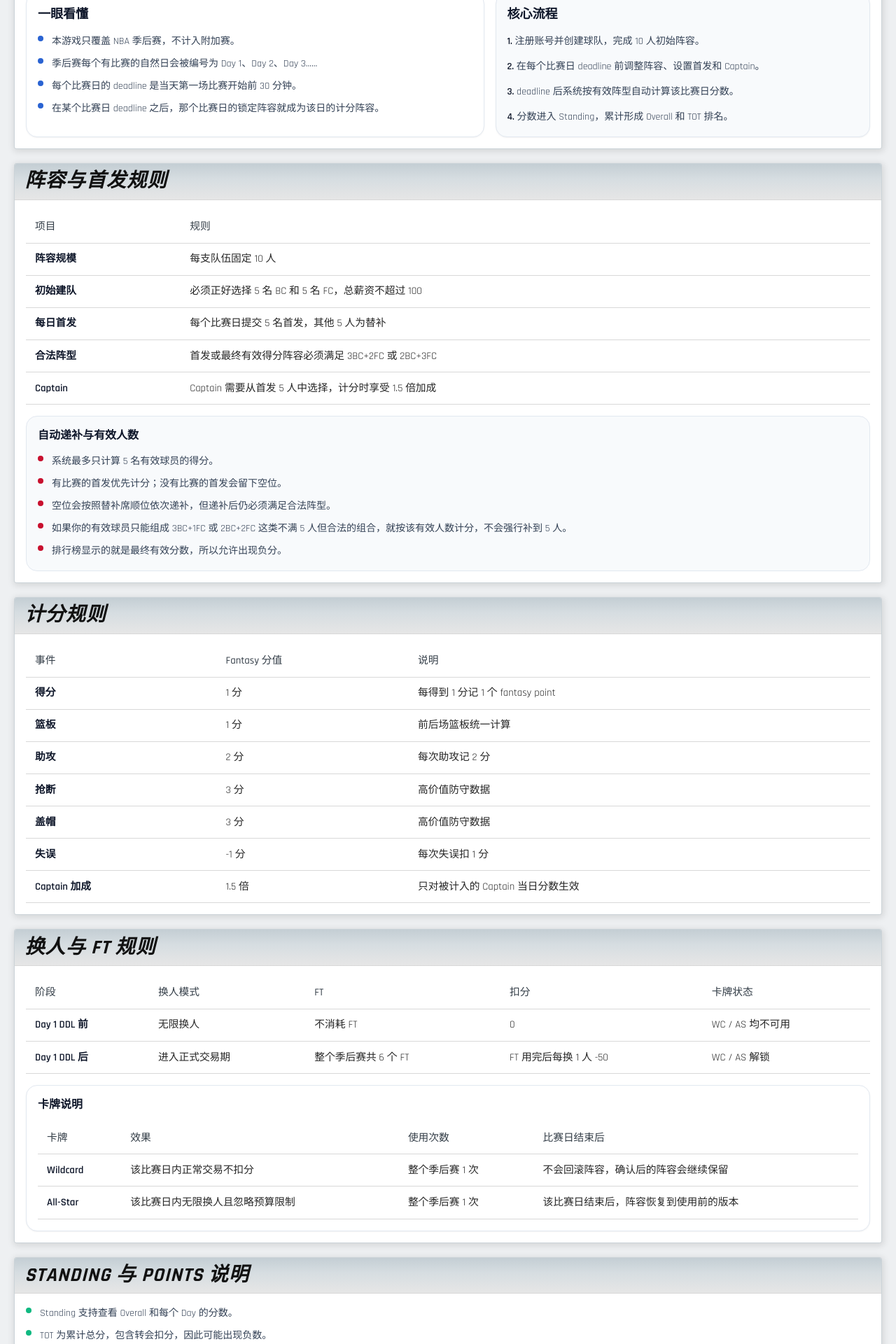
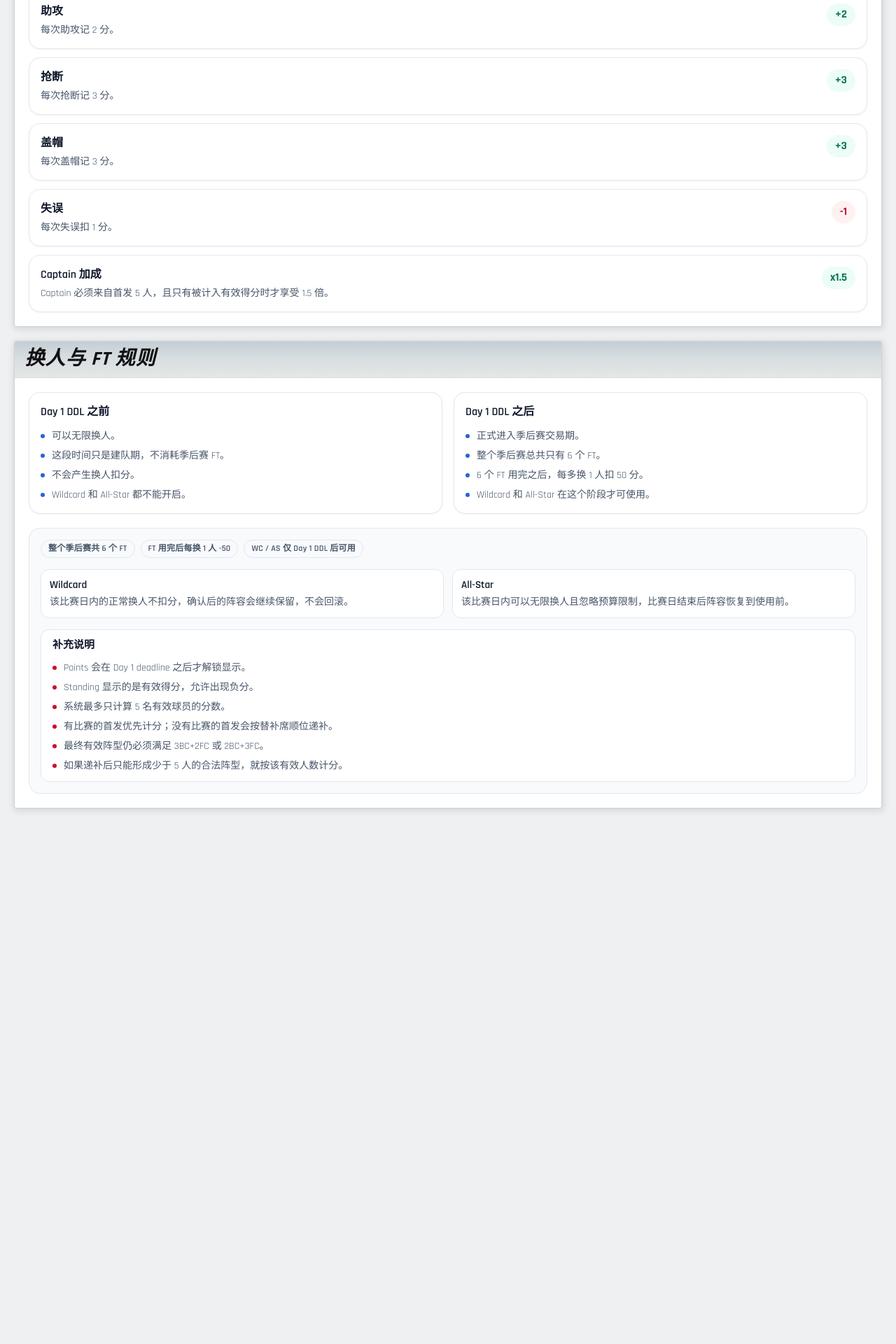
Before and after one commit to Levine-Lai/nba-playoffs-fantasy, a Next.js app in the folder frontend/: page /help in a window 1280 px wide. Shown: the part 520-2440 px from the top of the page at 70% size. After the commit the page ends 1695 px from the top, so only its background shows below. Built offline with nearby package versions, Linux system fonts and the light colour scheme.

Commit message:
Tighten help page for mobile

```diff
--- a/frontend/src/app/help/page.tsx
+++ b/frontend/src/app/help/page.tsx
@@ -1,257 +1,173 @@
-const scoringRows = [
-  { event: "得分", value: "1 分", note: "每得到 1 分记 1 个 fantasy point" },
-  { event: "篮板", value: "1 分", note: "前后场篮板统一计算" },
-  { event: "助攻", value: "2 分", note: "每次助攻记 2 分" },
-  { event: "抢断", value: "3 分", note: "高价值防守数据" },
-  { event: "盖帽", value: "3 分", note: "高价值防守数据" },
-  { event: "失误", value: "-1 分", note: "每次失误扣 1 分" },
-  { event: "Captain 加成", value: "1.5 倍", note: "只对被计入的 Captain 当日分数生效" }
-] as const;
-
-const lineupRows = [
-  { item: "阵容规模", rule: "每支队伍固定 10 人" },
-  { item: "初始建队", rule: "必须正好选择 5 名 BC 和 5 名 FC，总薪资不超过 100" },
-  { item: "每日首发", rule: "每个比赛日提交 5 名首发，其他 5 人为替补" },
-  { item: "合法阵型", rule: "首发或最终有效得分阵容必须满足 3BC+2FC 或 2BC+3FC" },
-  { item: "Captain", rule: "Captain 需要从首发 5 人中选择，计分时享受 1.5 倍加成" }
-] as const;
-
-const transferRows = [
+const scoringRules = [
   {
-    stage: "Day 1 DDL 前",
-    transfer: "无限换人",
-    ft: "不消耗 FT",
-    penalty: "0",
-    chips: "WC / AS 均不可用"
+    label: "得分",
+    value: "+1",
+    detail: "球员每得到 1 分，Fantasy 记 1 分。"
   },
   {
-    stage: "Day 1 DDL 后",
-    transfer: "进入正式交易期",
-    ft: "整个季后赛共 6 个 FT",
-    penalty: "FT 用完后每换 1 人 -50",
-    chips: "WC / AS 解锁"
+    label: "篮板",
+    value: "+1",
+    detail: "前场篮板和后场篮板统一按 1 分计算。"
+  },
+  {
+    label: "助攻",
+    value: "+2",
+    detail: "每次助攻记 2 分。"
+  },
+  {
+    label: "抢断",
+    value: "+3",
+    detail: "每次抢断记 3 分。"
+  },
+  {
+    label: "盖帽",
+    value: "+3",
+    detail: "每次盖帽记 3 分。"
+  },
+  {
+    label: "失误",
+    value: "-1",
+    detail: "每次失误扣 1 分。"
+  },
+  {
+    label: "Captain 加成",
+    value: "x1.5",
+    detail: "Captain 必须来自首发 5 人，且只有被计入有效得分时才享受 1.5 倍。"
   }
 ] as const;
 
-const chipRows = [
+const transferStages = [
   {
-    chip: "Wildcard",
-    effect: "该比赛日内正常交易不扣分",
-    limit: "整个季后赛 1 次",
-    restore: "不会回滚阵容，确认后的阵容会继续保留"
+    title: "Day 1 DDL 之前",
+    items: [
+      "可以无限换人。",
+      "这段时间只是建队期，不消耗季后赛 FT。",
+      "不会产生换人扣分。",
+      "Wildcard 和 All-Star 都不能开启。"
+    ]
   },
   {
-    chip: "All-Star",
-    effect: "该比赛日内无限换人且忽略预算限制",
-    limit: "整个季后赛 1 次",
-    restore: "该比赛日结束后，阵容恢复到使用前的版本"
+    title: "Day 1 DDL 之后",
+    items: [
+      "正式进入季后赛交易期。",
+      "整个季后赛总共只有 6 个 FT。",
+      "6 个 FT 用完之后，每多换 1 人扣 50 分。",
+      "Wildcard 和 All-Star 在这个阶段才可使用。"
+    ]
   }
 ] as const;
 
-const overviewItems = [
-  "本游戏只覆盖 NBA 季后赛，不计入附加赛。",
-  "季后赛每个有比赛的自然日会被编号为 Day 1、Day 2、Day 3……",
-  "每个比赛日的 deadline 是当天第一场比赛开始前 30 分钟。",
-  "在某个比赛日 deadline 之后，那个比赛日的锁定阵容就成为该日的计分阵容。"
+const chipRules = [
+  {
+    label: "Wildcard",
+    detail: "该比赛日内的正常换人不扣分，确认后的阵容会继续保留，不会回滚。"
+  },
+  {
+    label: "All-Star",
+    detail: "该比赛日内可以无限换人且忽略预算限制，比赛日结束后阵容恢复到使用前。"
+  }
 ] as const;
 
-const autoSubItems = [
-  "系统最多只计算 5 名有效球员的得分。",
-  "有比赛的首发优先计分；没有比赛的首发会留下空位。",
-  "空位会按照替补席顺位依次递补，但递补后仍必须满足合法阵型。",
-  "如果你的有效球员只能组成 3BC+1FC 或 2BC+2FC 这类不满 5 人但合法的组合，就按该有效人数计分，不会强行补到 5 人。",
-  "排行榜显示的就是最终有效分数，所以允许出现负分。"
+const transferNotes = [
+  "Points 会在 Day 1 deadline 之后才解锁显示。",
+  "Standing 显示的是有效得分，允许出现负分。",
+  "系统最多只计算 5 名有效球员的分数。",
+  "有比赛的首发优先计分；没有比赛的首发会按替补席顺位递补。",
+  "最终有效阵型仍必须满足 3BC+2FC 或 2BC+3FC。",
+  "如果递补后只能形成少于 5 人的合法阵型，就按该有效人数计分。"
 ] as const;
 
-const standingItems = [
-  "Standing 支持查看 Overall 和每个 Day 的分数。",
-  "TOT 为累计总分，包含转会扣分，因此可能出现负数。",
-  "Day 1 deadline 之前，Points 页面和相关分数展示会保持隐藏。",
-  "Day 1 deadline 之后，可以从 Standing 点击队名进入对应队伍的 Points 页面查看当期阵容和得分。"
-] as const;
+function RulePill({ children }: { children: React.ReactNode }) {
+  return (
+    <span className="inline-flex rounded-full border border-slate-200 bg-slate-50 px-2.5 py-1 text-[11px] font-semibold tracking-[0.02em] text-slate-600 sm:text-xs">
+      {children}
+    </span>
+  );
+}
 
 export default function HelpPage() {
   return (
-    <div className="space-y-5">
+    <div className="space-y-4 sm:space-y-5">
       <section className="panel overflow-hidden">
-        <div className="panel-head">游戏规则</div>
-        <div className="panel-body space-y-5">
-          <div className="rounded-2xl border border-slate-200 bg-[linear-gradient(135deg,#0b1f3a_0%,#143a73_55%,#1f5fbf_100%)] px-5 py-6 text-white shadow-sm">
-            <p className="text-xs font-semibold uppercase tracking-[0.24em] text-sky-100">NBA Playoff Fantasy</p>
-            <h1 className="mt-2 text-3xl font-semibold sm:text-4xl">中文游戏规则总览</h1>
-            <p className="mt-3 max-w-3xl text-sm leading-6 text-sky-50 sm:text-base">
-              这是一款只覆盖季后赛阶段的 NBA Fantasy Salary Cap 游戏。你需要在工资帽内组建 10 人阵容，在每个比赛日截止前锁定首发，
-              通过真实比赛数据获取积分，并在 Standing 中与所有玩家竞争排名。
-            </p>
+        <div className="panel-head">计分规则</div>
+        <div className="panel-body p-3 sm:p-5">
+          <div className="space-y-2.5 sm:space-y-3">
+            {scoringRules.map((rule) => (
+              <article
+                key={rule.label}
+                className="rounded-2xl border border-slate-200 bg-white px-3 py-3 shadow-sm sm:px-4 sm:py-4"
+              >
+                <div className="flex items-start justify-between gap-3">
+                  <div className="min-w-0">
+                    <h2 className="text-[15px] font-semibold leading-5 text-slate-900 sm:text-base">{rule.label}</h2>
+                    <p className="mt-1 text-[12.5px] leading-5 text-slate-600 sm:text-sm">{rule.detail}</p>
                   </div>
+                  <span
+                    className={`shrink-0 rounded-full px-3 py-1 text-sm font-bold sm:text-base ${
+                      rule.value.startsWith("-")
+                        ? "bg-rose-50 text-rose-700"
+                        : "bg-emerald-50 text-emerald-700"
+                    }`}
+                  >
+                    {rule.value}
+                  </span>
+                </div>
+              </article>
+            ))}
+          </div>
+        </div>
+      </section>
 
-          <div className="grid gap-4 lg:grid-cols-[1.1fr_0.9fr]">
-            <div className="rounded-2xl border border-slate-200 bg-white p-4 shadow-sm">
-              <h2 className="text-lg font-semibold text-slate-900">一眼看懂</h2>
-              <ul className="mt-3 space-y-2 text-sm leading-6 text-slate-700">
-                {overviewItems.map((item) => (
-                  <li key={item} className="flex gap-3">
-                    <span className="mt-1 h-2 w-2 shrink-0 rounded-full bg-brand-blue" />
+      <section className="panel overflow-hidden">
+        <div className="panel-head">换人与 FT 规则</div>
+        <div className="panel-body space-y-4 p-3 sm:space-y-5 sm:p-5">
+          <div className="grid gap-3 sm:gap-4 lg:grid-cols-2">
+            {transferStages.map((stage) => (
+              <article
+                key={stage.title}
+                className="rounded-2xl border border-slate-200 bg-white px-3 py-3 shadow-sm sm:px-4 sm:py-4"
+              >
+                <h2 className="text-[15px] font-semibold leading-5 text-slate-900 sm:text-base">{stage.title}</h2>
+                <ul className="mt-3 space-y-2 text-[12.5px] leading-5 text-slate-600 sm:text-sm">
+                  {stage.items.map((item) => (
+                    <li key={item} className="flex gap-2.5">
+                      <span className="mt-[7px] h-1.5 w-1.5 shrink-0 rounded-full bg-brand-blue" />
                       <span>{item}</span>
                     </li>
                   ))}
                 </ul>
+              </article>
+            ))}
           </div>
 
-            <div className="rounded-2xl border border-slate-200 bg-slate-50 p-4 shadow-sm">
-              <h2 className="text-lg font-semibold text-slate-900">核心流程</h2>
-              <ol className="mt-3 space-y-3 text-sm leading-6 text-slate-700">
-                <li>
-                  <span className="font-semibold text-slate-900">1.</span> 注册账号并创建球队，完成 10 人初始阵容。
-                </li>
-                <li>
-                  <span className="font-semibold text-slate-900">2.</span> 在每个比赛日 deadline 前调整阵容、设置首发和 Captain。
-                </li>
-                <li>
-                  <span className="font-semibold text-slate-900">3.</span> deadline 后系统按有效阵型自动计算该比赛日分数。
-                </li>
-                <li>
-                  <span className="font-semibold text-slate-900">4.</span> 分数进入 Standing，累计形成 Overall 和 TOT 排名。
-                </li>
-              </ol>
+          <div className="rounded-2xl border border-slate-200 bg-slate-50 px-3 py-3 sm:px-4 sm:py-4">
+            <div className="flex flex-wrap gap-2">
+              <RulePill>整个季后赛共 6 个 FT</RulePill>
+              <RulePill>FT 用完后每换 1 人 -50</RulePill>
+              <RulePill>WC / AS 仅 Day 1 DDL 后可用</RulePill>
             </div>
+
+            <div className="mt-4 grid gap-3 lg:grid-cols-2">
+              {chipRules.map((chip) => (
+                <article key={chip.label} className="rounded-xl border border-slate-200 bg-white px-3 py-3">
+                  <h3 className="text-sm font-semibold text-slate-900 sm:text-[15px]">{chip.label}</h3>
+                  <p className="mt-1 text-[12.5px] leading-5 text-slate-600 sm:text-sm">{chip.detail}</p>
+                </article>
+              ))}
             </div>
-        </div>
-      </section>
 
-      <section className="panel">
-        <div className="panel-head">阵容与首发规则</div>
-        <div className="panel-body space-y-4 overflow-x-auto">
-          <table className="table-shell min-w-[680px]">
-            <thead>
-              <tr>
-                <th>项目</th>
-                <th>规则</th>
-              </tr>
-            </thead>
-            <tbody>
-              {lineupRows.map((row) => (
-                <tr key={row.item}>
-                  <td className="font-semibold text-slate-900">{row.item}</td>
-                  <td>{row.rule}</td>
-                </tr>
-              ))}
-            </tbody>
-          </table>
-
-          <div className="rounded-2xl border border-slate-200 bg-slate-50 p-4">
-            <h3 className="text-base font-semibold text-slate-900">自动递补与有效人数</h3>
-            <ul className="mt-3 space-y-2 text-sm leading-6 text-slate-700">
-              {autoSubItems.map((item) => (
-                <li key={item} className="flex gap-3">
-                  <span className="mt-1 h-2 w-2 shrink-0 rounded-full bg-brand-pink" />
-                  <span>{item}</span>
+            <div className="mt-4 rounded-xl border border-slate-200 bg-white px-3 py-3 sm:px-4">
+              <h3 className="text-sm font-semibold text-slate-900 sm:text-[15px]">补充说明</h3>
+              <ul className="mt-3 space-y-2 text-[12.5px] leading-5 text-slate-600 sm:text-sm">
+                {transferNotes.map((note) => (
+                  <li key={note} className="flex gap-2.5">
+                    <span className="mt-[7px] h-1.5 w-1.5 shrink-0 rounded-full bg-brand-pink" />
+                    <span>{note}</span>
                   </li>
                 ))}
               </ul>
             </div>
           </div>
-      </section>
-
-      <section className="panel">
-        <div className="panel-head">计分规则</div>
-        <div className="panel-body overflow-x-auto">
-          <table className="table-shell min-w-[720px]">
-            <thead>
-              <tr>
-                <th>事件</th>
-                <th>Fantasy 分值</th>
-                <th>说明</th>
-              </tr>
-            </thead>
-            <tbody>
-              {scoringRows.map((row) => (
-                <tr key={row.event}>
-                  <td className="font-semibold text-slate-900">{row.event}</td>
-                  <td>{row.value}</td>
-                  <td>{row.note}</td>
-                </tr>
-              ))}
-            </tbody>
-          </table>
-        </div>
-      </section>
-
-      <section className="panel">
-        <div className="panel-head">换人与 FT 规则</div>
-        <div className="panel-body space-y-4 overflow-x-auto">
-          <table className="table-shell min-w-[780px]">
-            <thead>
-              <tr>
-                <th>阶段</th>
-                <th>换人模式</th>
-                <th>FT</th>
-                <th>扣分</th>
-                <th>卡牌状态</th>
-              </tr>
-            </thead>
-            <tbody>
-              {transferRows.map((row) => (
-                <tr key={row.stage}>
-                  <td className="font-semibold text-slate-900">{row.stage}</td>
-                  <td>{row.transfer}</td>
-                  <td>{row.ft}</td>
-                  <td>{row.penalty}</td>
-                  <td>{row.chips}</td>
-                </tr>
-              ))}
-            </tbody>
-          </table>
-
-          <div className="rounded-2xl border border-slate-200 bg-white p-4 shadow-sm">
-            <h3 className="text-base font-semibold text-slate-900">卡牌说明</h3>
-            <div className="mt-3 overflow-x-auto">
-              <table className="table-shell min-w-[760px]">
-                <thead>
-                  <tr>
-                    <th>卡牌</th>
-                    <th>效果</th>
-                    <th>使用次数</th>
-                    <th>比赛日结束后</th>
-                  </tr>
-                </thead>
-                <tbody>
-                  {chipRows.map((row) => (
-                    <tr key={row.chip}>
-                      <td className="font-semibold text-slate-900">{row.chip}</td>
-                      <td>{row.effect}</td>
-                      <td>{row.limit}</td>
-                      <td>{row.restore}</td>
-                    </tr>
-                  ))}
-                </tbody>
-              </table>
-            </div>
-          </div>
-        </div>
-      </section>
-
-      <section className="panel">
-        <div className="panel-head">Standing 与 Points 说明</div>
-        <div className="panel-body">
-          <ul className="space-y-2 text-sm leading-6 text-slate-700">
-            {standingItems.map((item) => (
-              <li key={item} className="flex gap-3">
-                <span className="mt-1 h-2 w-2 shrink-0 rounded-full bg-emerald-500" />
-                <span>{item}</span>
-              </li>
-            ))}
-          </ul>
-        </div>
-      </section>
-
-      <section className="panel">
-        <div className="panel-head">补充说明</div>
-        <div className="panel-body text-sm leading-6 text-slate-700">
-          <p>
-            如果某条页面文案与这里不一致，以当前 Help 页和实际系统行为为准。后续如果你继续调整 FT、卡牌、计分或自动递补规则，
-            建议同步更新本页，保证用户看到的规则始终和后台逻辑一致。
-          </p>
         </div>
       </section>
     </div>
```
Also changed, not shown: 1 other file (tests, documents, lock files or other folders). Lines whose indentation alone changed are shown as unchanged.
